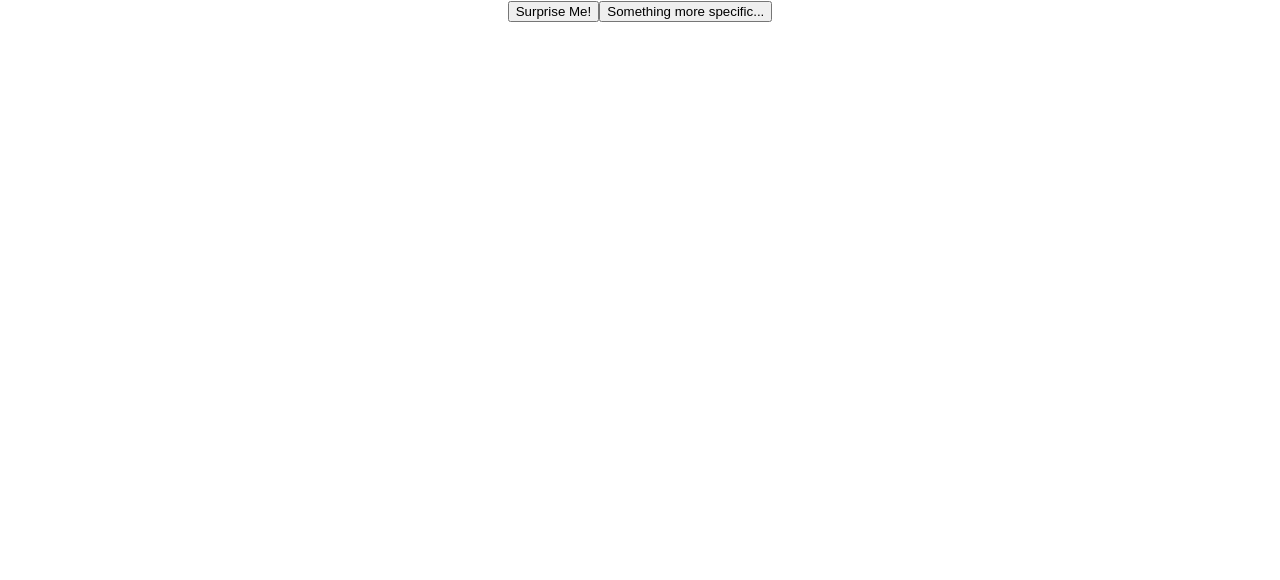
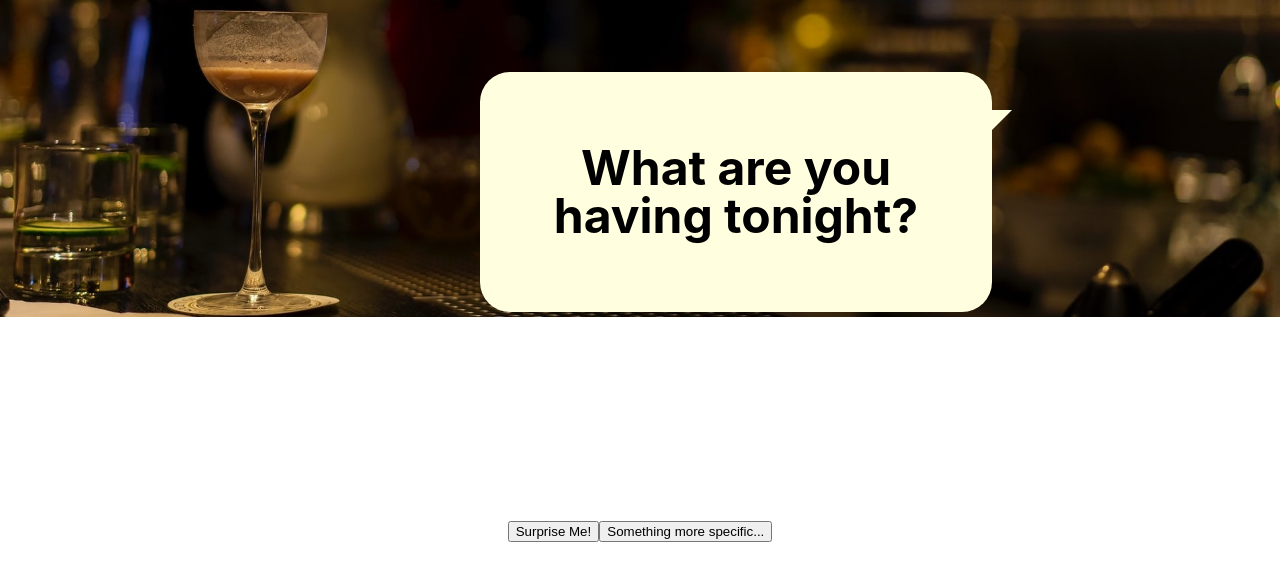
Before and after one commit to KortMiranda/your-virtual-bartender, a React (Create React App) app in the folder your-virtual-bartender/: page / in a window 1280 px wide. Shown: the top 580 px of the page. Built offline with nearby package versions, Linux system fonts and the light colour scheme; no server answers.

Commit message:
minor styling in header

```diff
--- a/your-virtual-bartender/package.json
+++ b/your-virtual-bartender/package.json
@@ -6,7 +6,10 @@
     "@testing-library/jest-dom": "^5.12.0",
     "@testing-library/react": "^11.2.6",
     "@testing-library/user-event": "^12.8.3",
+    "babel-preset-react": "^6.24.1",
+    "bootstrap": "^4.6.0",
     "react": "^17.0.2",
+    "react-bootstrap": "^1.5.2",
     "react-dom": "^17.0.2",
     "react-router-dom": "^5.2.0",
     "react-scripts": "4.0.3",
--- a/your-virtual-bartender/src/App.css
+++ b/your-virtual-bartender/src/App.css
@@ -2,37 +2,86 @@
   text-align: center;
 }
 
-.App-logo {
-  height: 40vmin;
-  pointer-events: none;
+header-banner{
+  width: 100%;
 }
 
-@media (prefers-reduced-motion: no-preference) {
-  .App-logo {
-    animation: App-logo-spin infinite 20s linear;
+img {
+  width: 100%;
+  position: absolute;
+  z-index: 0;
+  top:0;
+  left: 0;
+}
+
+.talk-bubble {
+	margin: 40px;
+  display: inline-block;
+  position: relative;
+  top: 2rem;
+  left: 6rem;
+	width: 40%;
+	height: 60%;
+	background-color: lightyellow;
+}
+
+.border{
+  border: 2px solid black;
+}
+
+.round {
+  border-radius: 30px;
+}
+
+.tri-right.border.right-in:before{
+  content: ' ';
+	position: absolute;
+	width: 0;
+	height: 0;
+  left: auto;
+	right: -40px;
+  top: 30px;
+	bottom: auto;
+	border: 20px solid;
+	border-color: #666 transparent transparent transparent;
+}
+
+.tri-right.right-in:after {
+  content: ' ';
+	position: absolute;
+	width: 0;
+	height: 0;
+  left: auto;
+	right: -20px;
+  top: 38px;
+	bottom: auto;
+	border: 12px solid;
+	border-color: lightyellow transparent transparent lightyellow;
+}
+
+
+.talk-text{
+  font-size: 2em;
+  padding: 1em;
+  line-height: 1.5em;
+}
+
+.buttons {
+  position: relative;
+  z-index: 2;
+  top: 200px;
+}
+
+.drink-image{
+  width: 275px;
+}
+
+@media only screen and (max-width: 900px) {
+  .talk-bubble {
+    margin: 30px;
+    top: -20px;
+    width: 300px;
+    height: 125px;
+    font-size: 12px;
   }
 }
-
-.App-header {
-  background-color: #282c34;
-  min-height: 100vh;
-  display: flex;
-  flex-direction: column;
-  align-items: center;
-  justify-content: center;
-  font-size: calc(10px + 2vmin);
-  color: white;
-}
-
-.App-link {
-  color: #61dafb;
-}
-
-@keyframes App-logo-spin {
-  from {
-    transform: rotate(0deg);
-  }
-  to {
-    transform: rotate(360deg);
-  }
-}
--- a/your-virtual-bartender/src/App.js
+++ b/your-virtual-bartender/src/App.js
@@ -1,4 +1,5 @@
-import React, { useState, useEffect } from 'react'
+import React from 'react'
+// import Bootstrap from 'bootstrap/dist/css/bootstrap.css'
 import './App.css';
 import Header from './components/Header'
 import RandomDrink from './components/RandomDrink'
@@ -10,27 +11,12 @@ import { Route } from 'react-router-dom'
 
 
 function App() {
-  const [ranDrink, setRanDrink] = useState()
-
-  const getRanDrink = () => {
-    const url = "www.thecocktaildb.com/api/json/v1/1/random.php"
-    fetch(url)
-    .then((res) => res.json())
-    .then((json) => {
-        console.log(json)
-        setRanDrink(json)
-    })
-    .catch(console.error)
-  }
-  useEffect(
-      () => {getRanDrink()}
-      ,[])
 
 
   return (
     <div className="App">
       <Route exact path = "/" component={Header} />
-      <Route exact path = "/recommendation" component={RandomDrink} />
+      <Route exact path = "/recommendation/" component={RandomDrink}/>
       <Route exact path = "/drink-search" component={SearchForm} />
       <Route exact path = "/drink-result" component={Result} />
       <Route exact path = "/drink-result-error" component={Error} />
--- a/your-virtual-bartender/src/components/Header.jsx
+++ b/your-virtual-bartender/src/components/Header.jsx
@@ -1,12 +1,27 @@
 import React from 'react';
 import { Link } from 'react-router-dom'
+import img from '../resources/header-image.jpg'
+// import Image from 'react-bootstrap/Image'
+
+
 
 
 function Header(props) {
     return (
         <div>
+            <div className="header-banner">
+            <img src={img} alt="drink at bar"/>
+            <div className="talk-bubble tri-right round right-in">
+                <div className="talk-text">
+                    <h2>What are you having tonight?</h2>
+                </div>
+            </div>
+            </div>
+
+            <div className="buttons">
             <Link to="/recommendation"><button>Surprise Me!</button></Link>
             <Link to="/drink-search"><button>Something more specific...</button></Link>
+            </div>
         </div>
     );
 }
--- a/your-virtual-bartender/src/components/RandomDrink.jsx
+++ b/your-virtual-bartender/src/components/RandomDrink.jsx
@@ -1,13 +1,36 @@
-import React from 'react';
+import React, { useState, useEffect } from 'react';
 import { Link } from 'react-router-dom'
 
+
 function RandomDrink(props) {
+    const [ranDrink, setRanDrink] = useState([])
+    const getRanDrink = () => {
+      const url = `https://www.thecocktaildb.com/api/json/v1/1/random.php`
+      fetch(url)
+      .then((res) => res.json())
+      .then(data => {
+        console.log(data)
+        setRanDrink(data)
+      })
 
+    }
+    useEffect(
+        () => {getRanDrink()},
+    [])
     return (
-        <div>
-            <h2>This is where a random drink will generate</h2>
-            <Link to="/"><button>Back to main screen</button></Link>
+
+    <section className="container">
+        <div className="recipe">
+                <img
+                    src={ranDrink.strDrinkThumb}
+                    alt={ranDrink.strDrink}
+                />
+                <h2>{ranDrink.strDrink}</h2>
+
         </div>
+    <Link to="/"><button>Back to main screen</button></Link>
+    </section>
+
 
     );
 }
```
Also changed, not shown: your-virtual-bartender/src/resources/header-image.jpg (added), 1 other file (tests, documents, lock files or other folders).
